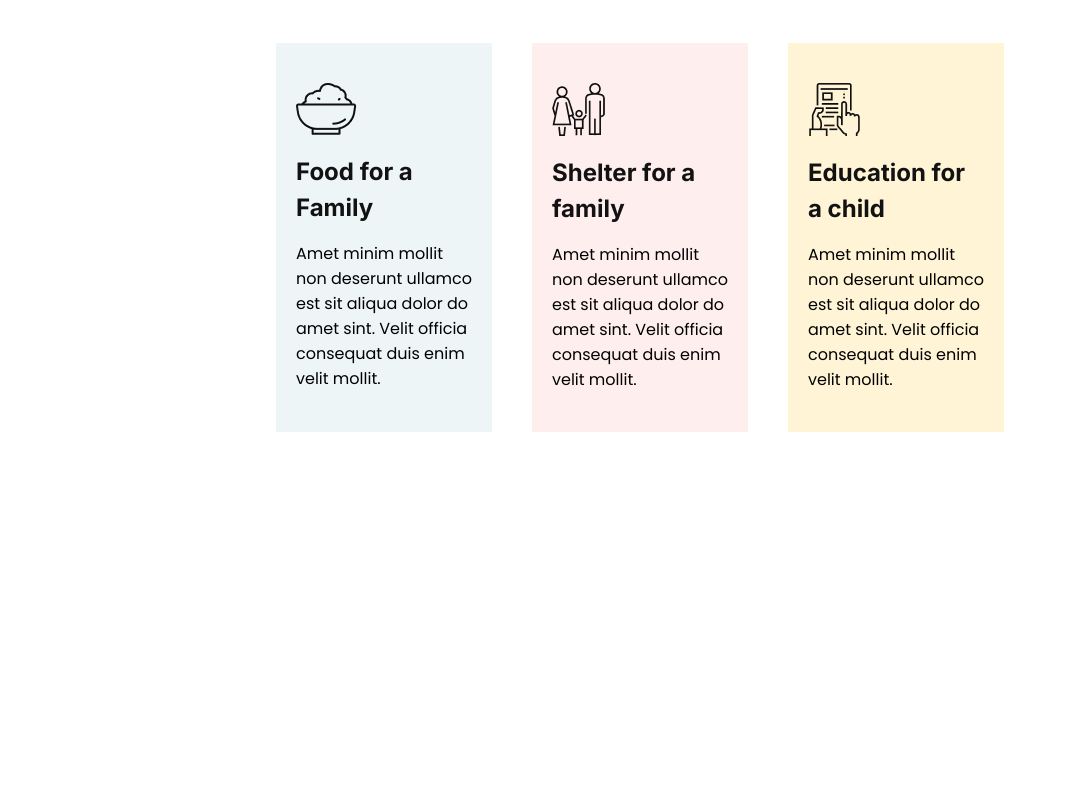
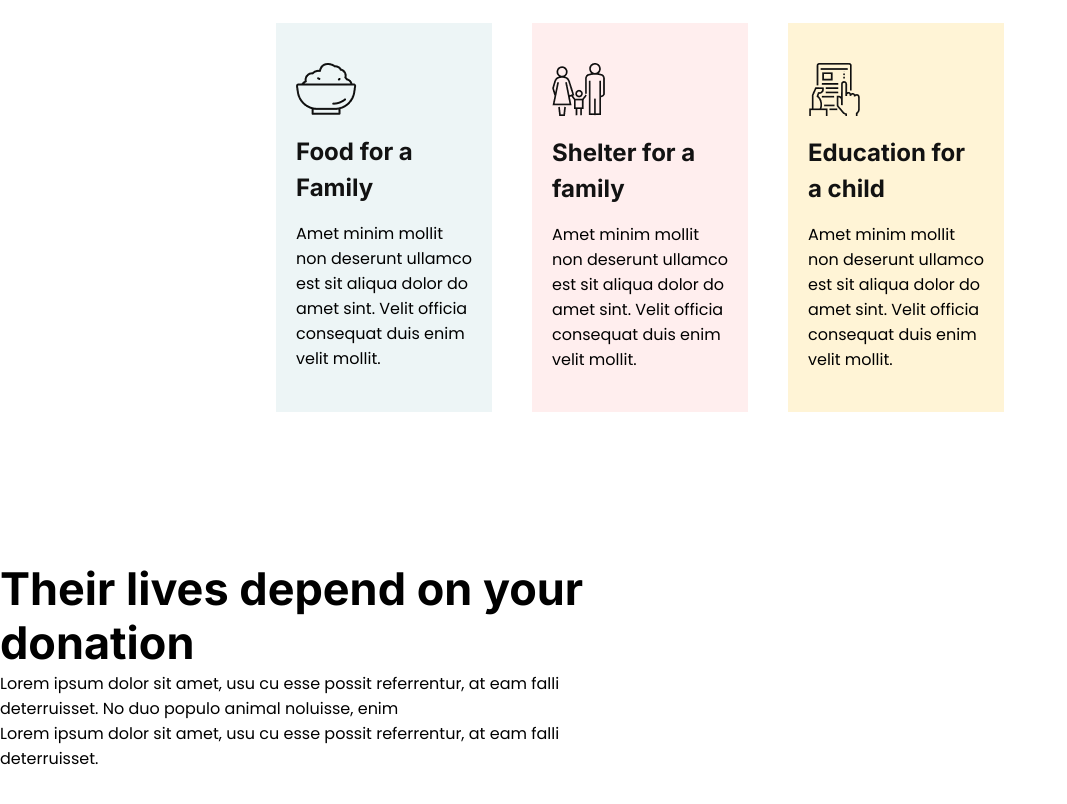
Before and after one commit to shahporanrazu/donate, a plain HTML site: page index.html in a window 1280 px wide. Shown: the part 1452-2256 px from the top of the page, without its empty margins (0-1067 px from the left). Before the commit the page ends 1984 px from the top, so only its background shows below. Drawn offline with Linux system fonts and the light colour scheme.

Commit message:
donation brief section update

```diff
--- a/css/style.css
+++ b/css/style.css
@@ -99,7 +99,7 @@ h3 {
 
 .amount {
     background-color: #FAFAFA;
-    padding: 20px 30px;
+    padding: 10px 30px;
     margin: 30px 10px;
     color: #707070;
 
@@ -176,3 +176,15 @@ h3 {
     padding: 40px 20px;
     background-color: #FFF4D6;
 }
+
+#brief_section1 {
+    margin: 50px 0px;
+}
+
+.brief_descriptions {
+    width: 50%;
+}
+
+.brief_descriptions h2 {
+    text-align: left;
+}
--- a/index.html
+++ b/index.html
@@ -82,6 +82,17 @@
         </div>
     </section>
     <!-- Our Donate Plan Code end -->
+    <section id="brief_section1">
+        <div class="brief_descriptions">
+            <h2>Their lives depend on your donation</h2>
+            <p>Lorem ipsum dolor sit amet, usu cu esse possit referrentur, at eam falli deterruisset. No duo populo
+                animal noluisse, enim</p>
+            <p>Lorem ipsum dolor sit amet, usu cu esse possit referrentur, at eam falli deterruisset.</p>
+        </div>
+        <div class="brief_image">
+            <img src="images/" alt="">
+        </div>
+    </section>
 </body>
 
 </html>
```
